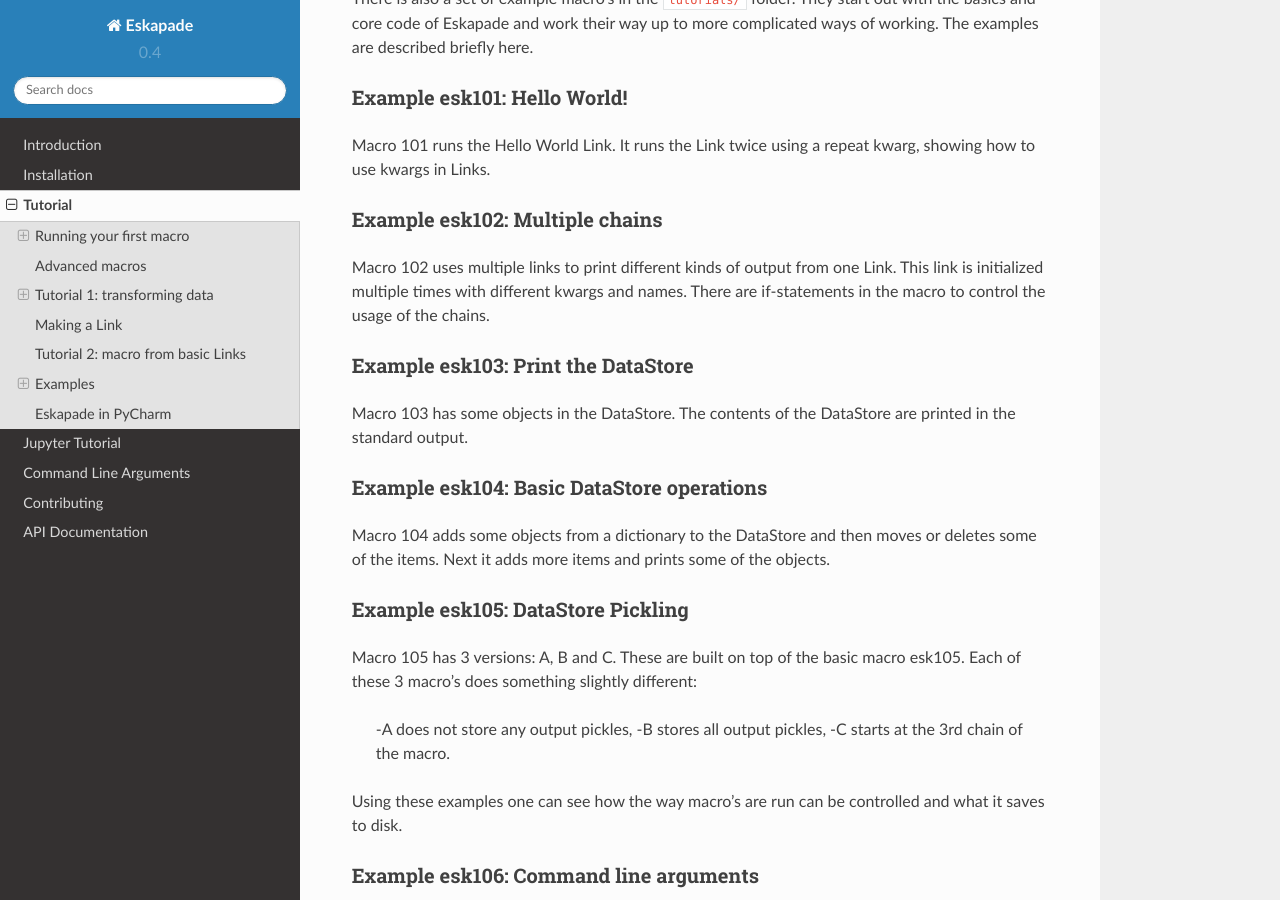
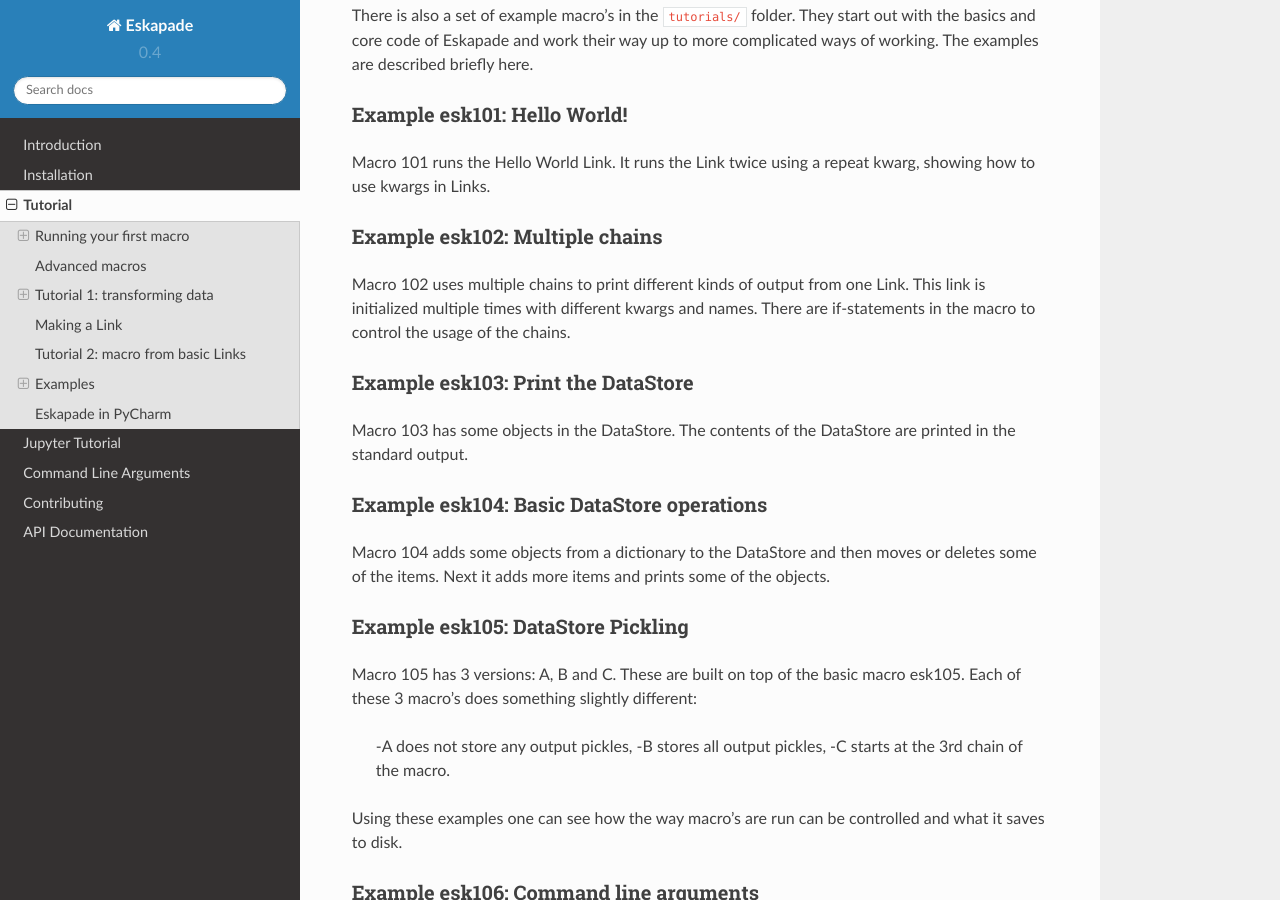
Before and after one commit to KaveIO/Eskapade, a Sphinx documentation site: the page built from docs/source/tutorial.rst, in a window 1280 px wide and 900 px high, scrolled down 7500 px. Built offline with Sphinx 7.4.7 and the Read the Docs theme 2.0.0, drawn with Linux system fonts in a browser that asks for light colours; some of the changed text lies outside the part shown.

Commit message:
Fix some mistakes in the documentation
Another round of feedback in the documentation.

```diff
--- a/docs/source/tutorial.rst
+++ b/docs/source/tutorial.rst
@@ -324,7 +325,7 @@
 Example esk102: Multiple chains
 ~~~~~~~~~~~~~~~~~~~~~~~~~~~~~~~
 
-Macro 102 uses multiple links to print different kinds of output from one Link. This link is initialized multiple
+Macro 102 uses multiple chains to print different kinds of output from one Link. This link is initialized multiple
 times with different kwargs and names. There are if-statements in the macro to control the usage of the chains.
 
 Example esk103: Print the DataStore
```
Also changed, not shown: other parts of docs/source/tutorial.rst (+3 -2 lines), docs/source/tutorial_jupyter.rst (+5 -2 lines).
